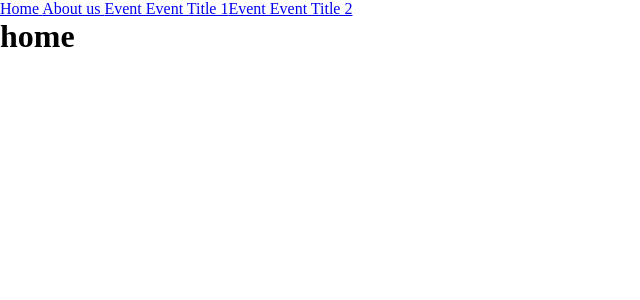
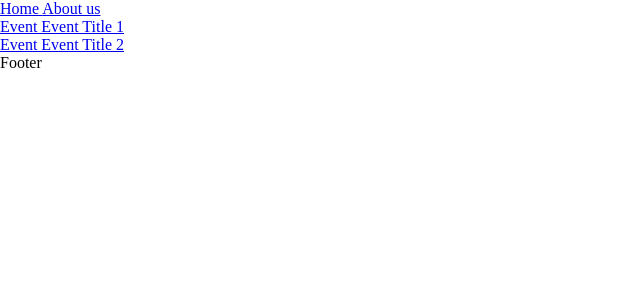
Before and after one commit to aut-daralfonoon/frontend, a Vue app: page / in a window 1280 px wide. Shown: the top 300 px of the page, without its empty margins (0-640 px from the left). Built offline with nearby package versions, Linux system fonts and the light colour scheme; the HTML template or start-up script is replaced by a standard one.

Commit message:
add: base structure

```diff
--- a/src/App.vue
+++ b/src/App.vue
@@ -1,25 +1,41 @@
 <script setup>
+// importing router link and router view
 import { RouterLink, RouterView } from 'vue-router'
+// importing the event store
 import { useEventsStore } from "./stores/events";
 
-// creating our events store
-const st = useEventsStore()
-
-// importing events
-st.importEvents()
+// importing our events
+useEventsStore().importEvents()
 </script>
 
 <template>
+  <main>
+    <header>
       <RouterLink to="/">
         Home
       </RouterLink>
       <RouterLink to="/about">
         About us
       </RouterLink>
-  <RouterLink v-for="event in eventStore.getAllEvents" :to="'/event/' + event.id">
+    </header>
+    <!-- We want to have the list of our events only in home screen -->
+    <div v-if="this.$route.name === 'home'">
+      <!-- looping in all events and creating theirs links -->
+      <ul>
+        <li v-for="event in eventStore.getAllEvents">
+          <RouterLink :to="'/event/' + event.id">
             {{ "Event " + event.title + " " + event.id }}
           </RouterLink>
+        </li>
+      </ul>
+    </div>
+    <!-- our router view -->
     <RouterView />
+    <!-- footer -->
+    <footer>
+      Footer
+    </footer>
+  </main>
 </template>
 
 <script>
--- a/src/views/HomeView.vue
+++ b/src/views/HomeView.vue
@@ -1,11 +1,7 @@
 <script setup>
-
-import HelloWorld from '../components/HelloWorld.vue'
-
 </script>
 
 <template>
   <main>
-    <HelloWorld msg="home" />
   </main>
 </template>
```
Lines whose indentation alone changed are shown as unchanged.
